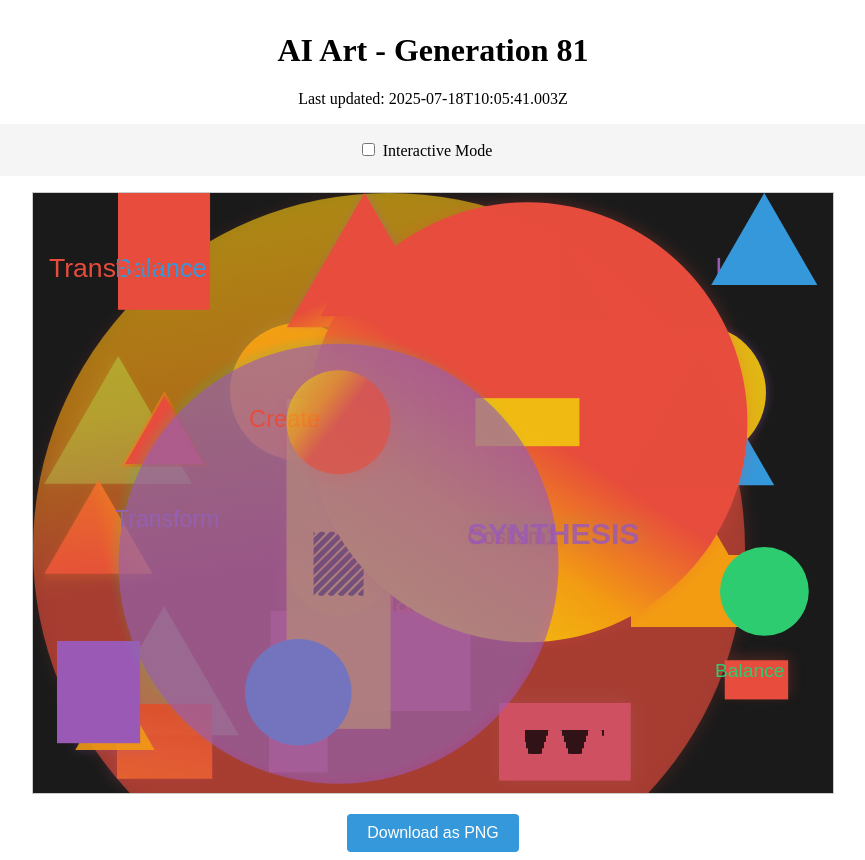
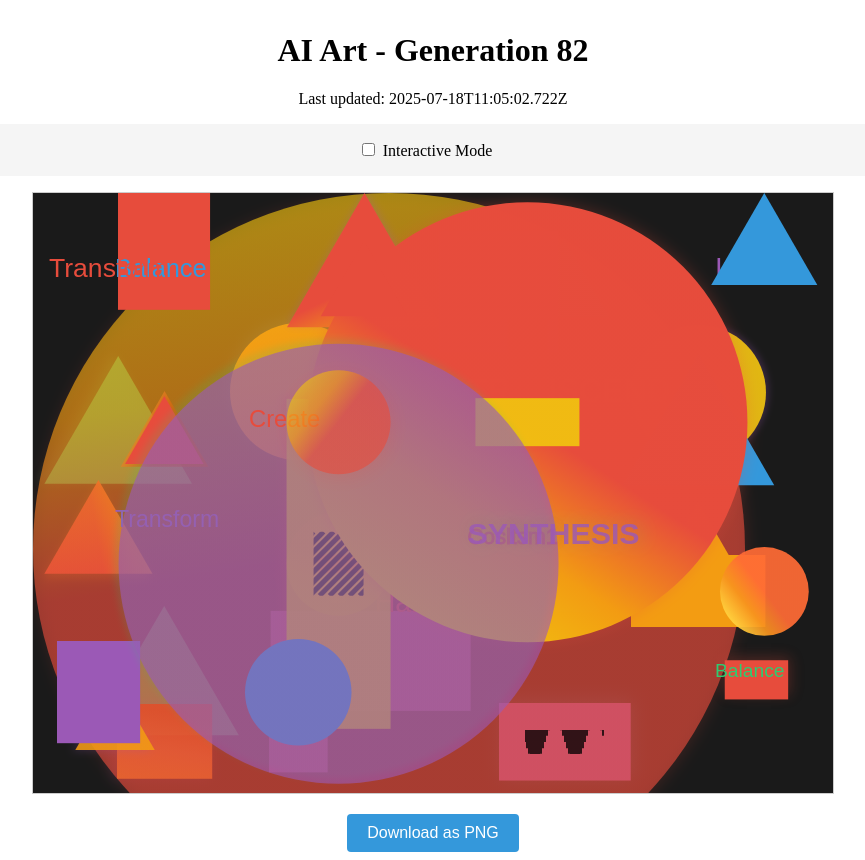
Before and after one commit to mcclowes/ai-art, a React (Vite) app: page / in a window 1280 px wide. Shown: the whole page, without its empty margins (207-1072 px from the left). Built offline with nearby package versions, Linux system fonts and the light colour scheme.

Commit message:
Improve artwork - Generation 82

```diff
--- a/src/artwork-state.ts
+++ b/src/artwork-state.ts
@@ -694,7 +694,19 @@ export const artworkState: ArtworkState = {
       "y": 398.38750578585314,
       "radius": 44.38750578585311,
       "fillStyle": "#2ecc71",
-      "id": "circle_1752746907655"
+      "id": "circle_1752746907655",
+      "gradient": {
+        "type": "linear",
+        "colors": [
+          "#FF6B35",
+          "#F7931E",
+          "#FFD23F"
+        ],
+        "direction": 142.51936953298048,
+        "centerX": 0.698633158298988,
+        "centerY": 0.6310183185404329
+      },
+      "opacity": 0.929262076272072
     },
     {
       "type": "text",
@@ -1002,7 +1014,7 @@ export const artworkState: ArtworkState = {
       "id": "gradient_circle_1752833141003"
     }
   ],
-  "generation": 81,
-  "lastUpdated": "2025-07-18T10:05:41.003Z",
+  "generation": 82,
+  "lastUpdated": "2025-07-18T11:05:02.722Z",
   "cycleStarted": "2025-07-16T19:12:58.892Z"
 };
```
